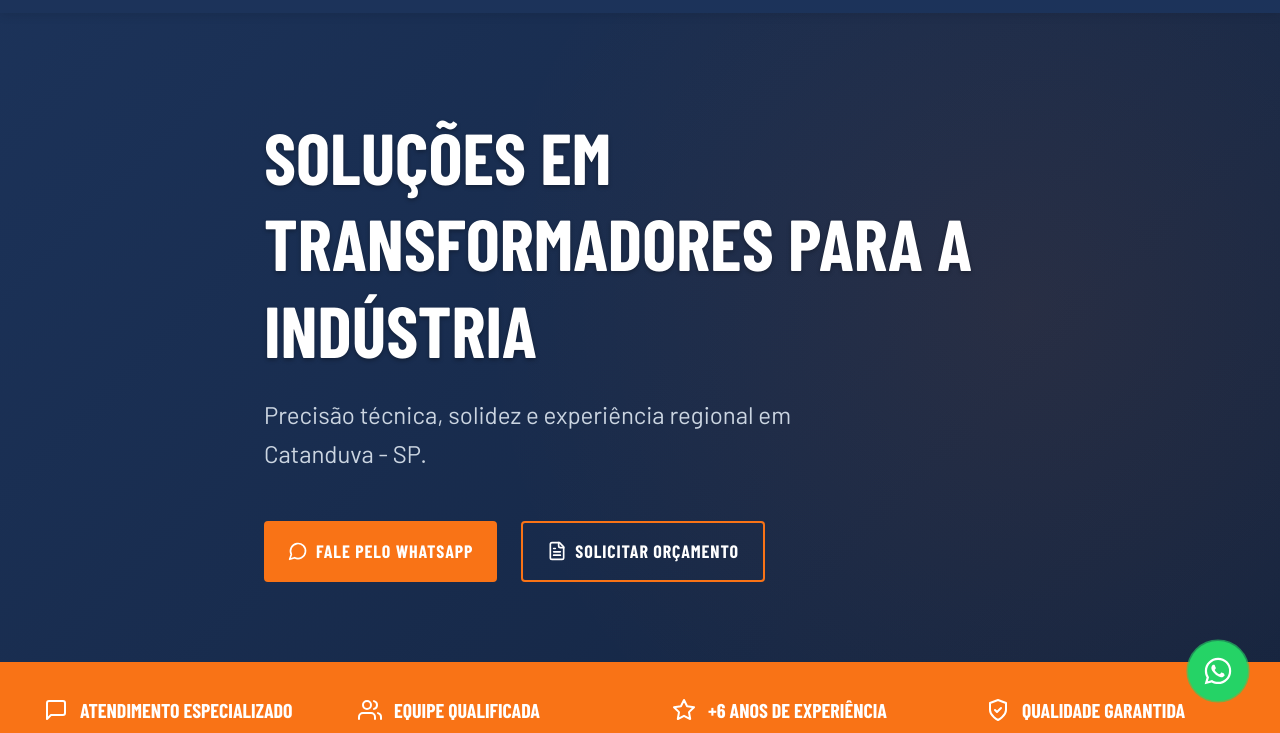
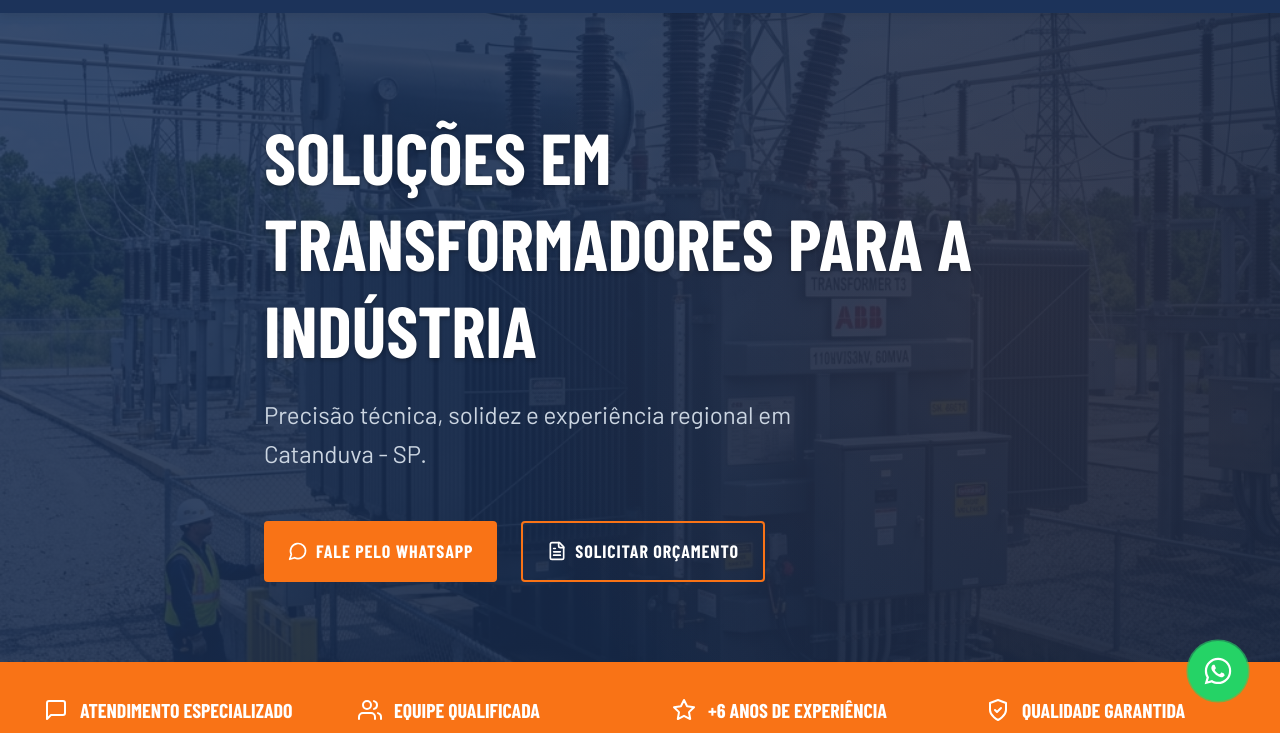
Before and after one commit to MarkinDionisio/jbr_eletrotecnica_site, a plain HTML site: page index.html in a window 1280 px wide. Shown: the part 67-800 px from the top of the page. Drawn offline with nearby package versions, Linux system fonts and the light colour scheme; a web font is replaced by a local one.

Commit message:
feat: add transformer watermark image to hero section

```diff
--- a/css/styles.css
+++ b/css/styles.css
@@ -215,7 +215,7 @@ img {
     left: 0;
     width: 100%;
     height: 100%;
-    background: linear-gradient(135deg, rgba(28,51,90,1) 0%, rgba(20,36,64,1) 100%);
+    background: linear-gradient(135deg, rgba(28,51,90,0.85) 0%, rgba(20,36,64,0.95) 100%), url('../img/transformer_hero.png') center/cover no-repeat;
     z-index: -1;
     overflow: hidden;
 }
```
Also changed, not shown: img/transformer_hero.png (added).
